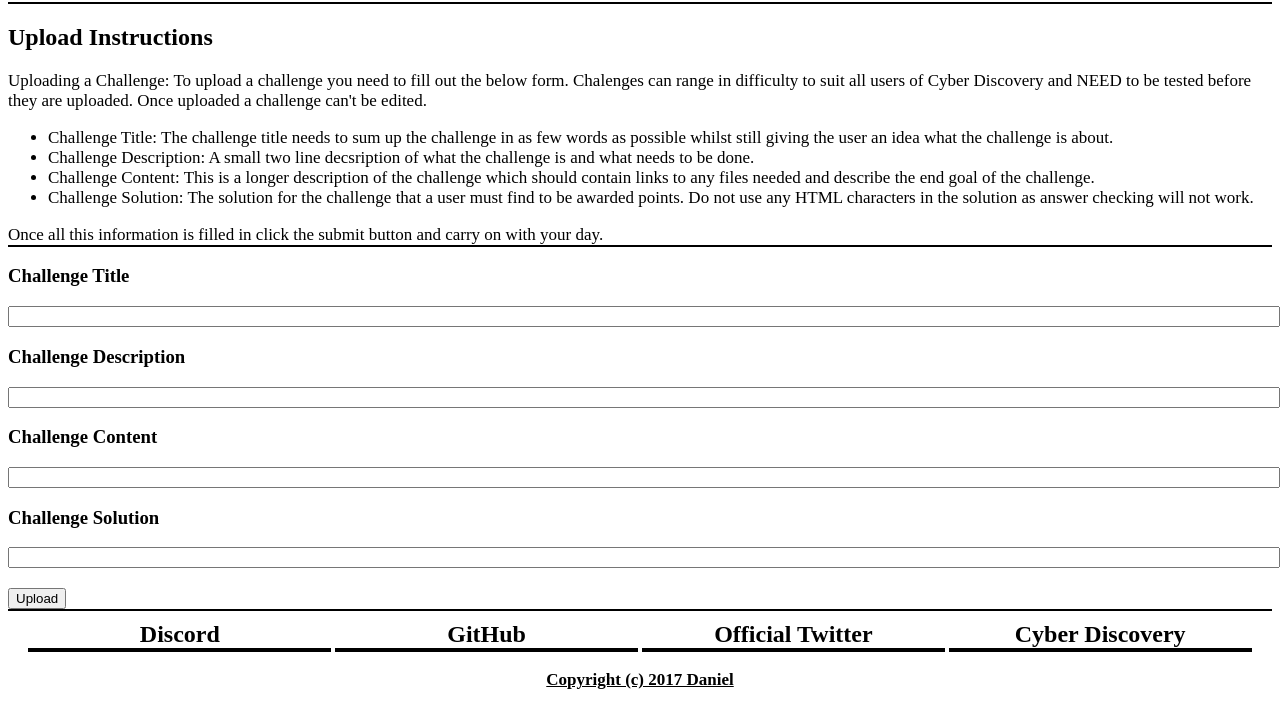
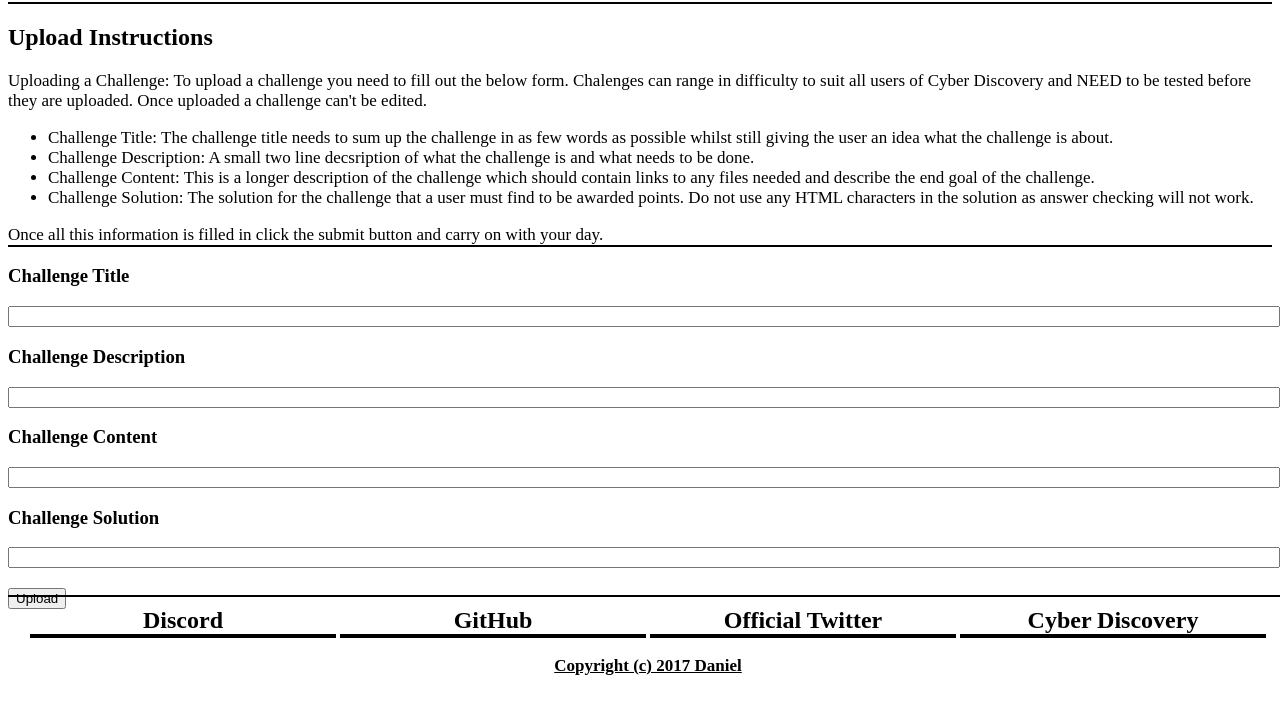
Before and after one commit to lightspeedana/Challenge-Master, a plain HTML site: page public/upload.html in a window 1280 px wide. Shown: the part 119-822 px from the top of the page. After the commit the page ends 800 px from the top, so only its background shows below. Drawn offline with Linux system fonts and the light colour scheme; no server answers.

Commit message:
Fixed upload footer

```diff
--- a/public/upload.html
+++ b/public/upload.html
@@ -47,7 +47,7 @@
 			<H3>Challenge Solution</H3>
 			<input id="solutionInput" type="text">
 			<button id="solutionUpload" onclick="upload()">Upload</button></div>
-		<div id="footerContainer">
+		<div id="footerContainer" style="position: absolute; bottom: 0; width: 100%; margin: 0 auto;">
  				<a href="https://discord.gg/8h7HU4C" rel="noopener noreferrer" target="_blank" style="text-decoration:none"><H2 id="footerNavigation">Discord</H2></a>
  				<a href="https://github.com/Dan-McL/Challenge-Master" rel="noopener noreferrer" target="_blank" style="text-decoration:none"><H2 id="footerNavigation">GitHub</H2></a>
 				<a href="https://twitter.com/CyberDiscUK" rel="noopener noreferrer" target="_blank" style="text-decoration:none"><H2 id="footerNavigation">Official Twitter</H2></a>
```
